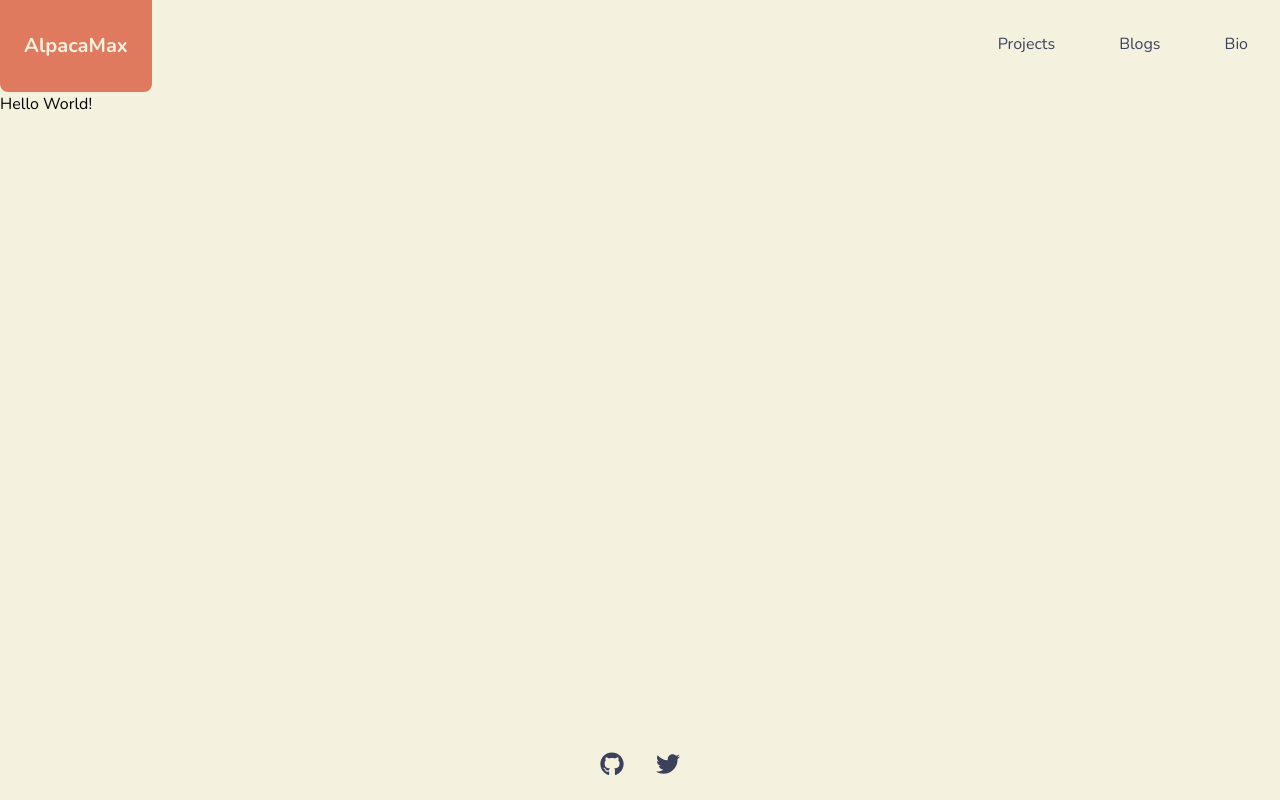
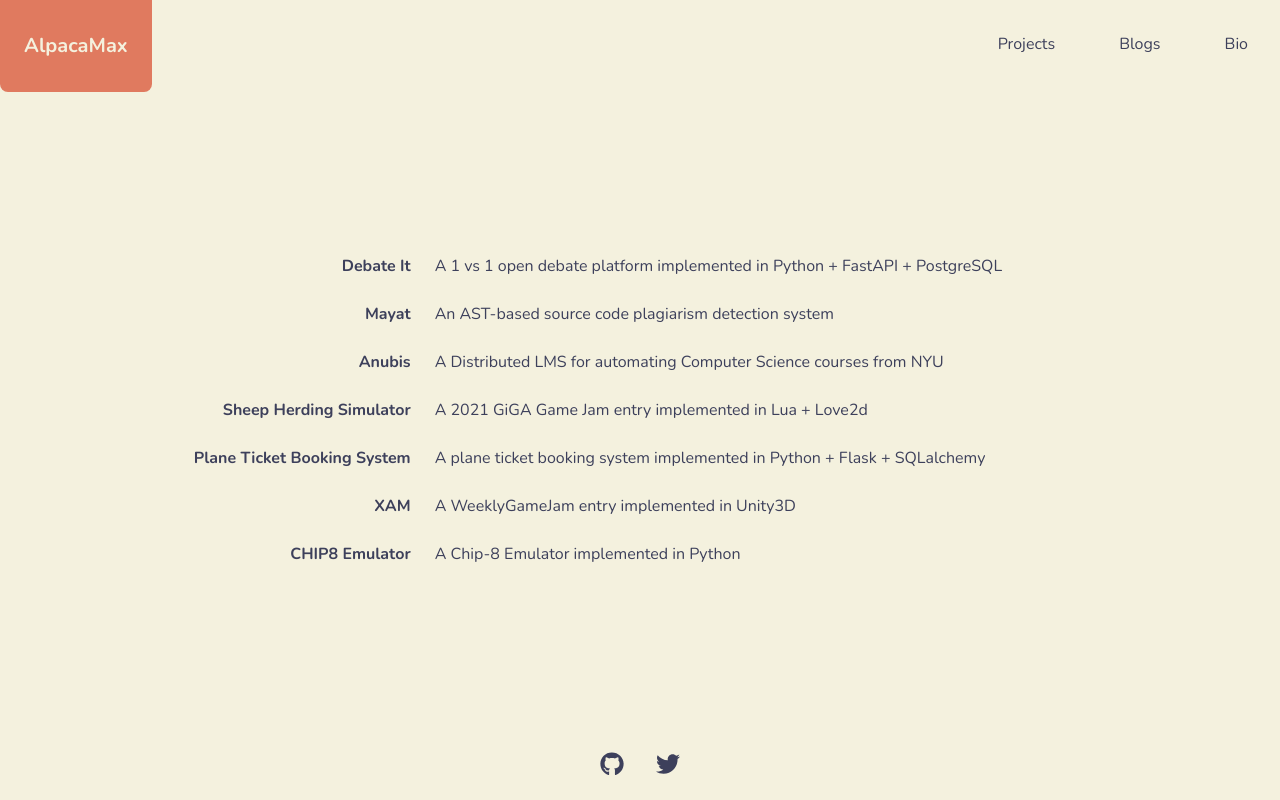
Before and after one commit to AlpacaMax/AlpacaMax.github.io, a Next.js app: page /projects in a window 1280 px wide. Built offline with nearby package versions, Linux system fonts and the light colour scheme.

Commit message:
Add all my projects

```diff
--- a/pages/projects.js
+++ b/pages/projects.js
@@ -3,8 +3,51 @@ import Layout from '../components/layout.js';
 export default function Projects() {
 	return (
 		<Layout>
-			<div className="grow">
-				<span>Hello World!</span>
+			<div className="grow flex flex-col text-text justify-center">
+				<div className="grid grid-flow-row grid-cols-3 auto-rows-max gap-6 justify-items-stretch">
+					<div className="justify-self-end font-bold">
+						Debate It
+					</div>
+					<div className="col-span-2">
+						<span>A 1 vs 1 open debate platform implemented in Python + FastAPI + PostgreSQL</span>
+					</div>
+					<div className="justify-self-end font-bold">
+						Mayat
+					</div>
+					<div className="col-span-2">
+						An AST-based source code plagiarism detection system
+					</div>
+					<div className="justify-self-end font-bold">
+						Anubis
+					</div>
+					<div className="col-span-2">
+						A Distributed LMS for automating Computer Science courses from NYU
+					</div>
+					<div className="justify-self-end font-bold">
+						Sheep Herding Simulator
+					</div>
+					<div className="col-span-2">
+						A 2021 GiGA Game Jam entry implemented in Lua + Love2d
+					</div>
+					<div className="justify-self-end font-bold">
+						Plane Ticket Booking System
+					</div>
+					<div className="col-span-2">
+						A plane ticket booking system implemented in Python + Flask + SQLalchemy
+					</div>
+					<div className="justify-self-end font-bold">
+						XAM
+					</div>
+					<div className="col-span-2">
+						A WeeklyGameJam entry implemented in Unity3D
+					</div>
+					<div className="justify-self-end font-bold">
+						CHIP8 Emulator
+					</div>
+					<div className="col-span-2">
+						A Chip-8 Emulator implemented in Python
+					</div>
+				</div>
 			</div>
 		</Layout>
 	)
```
